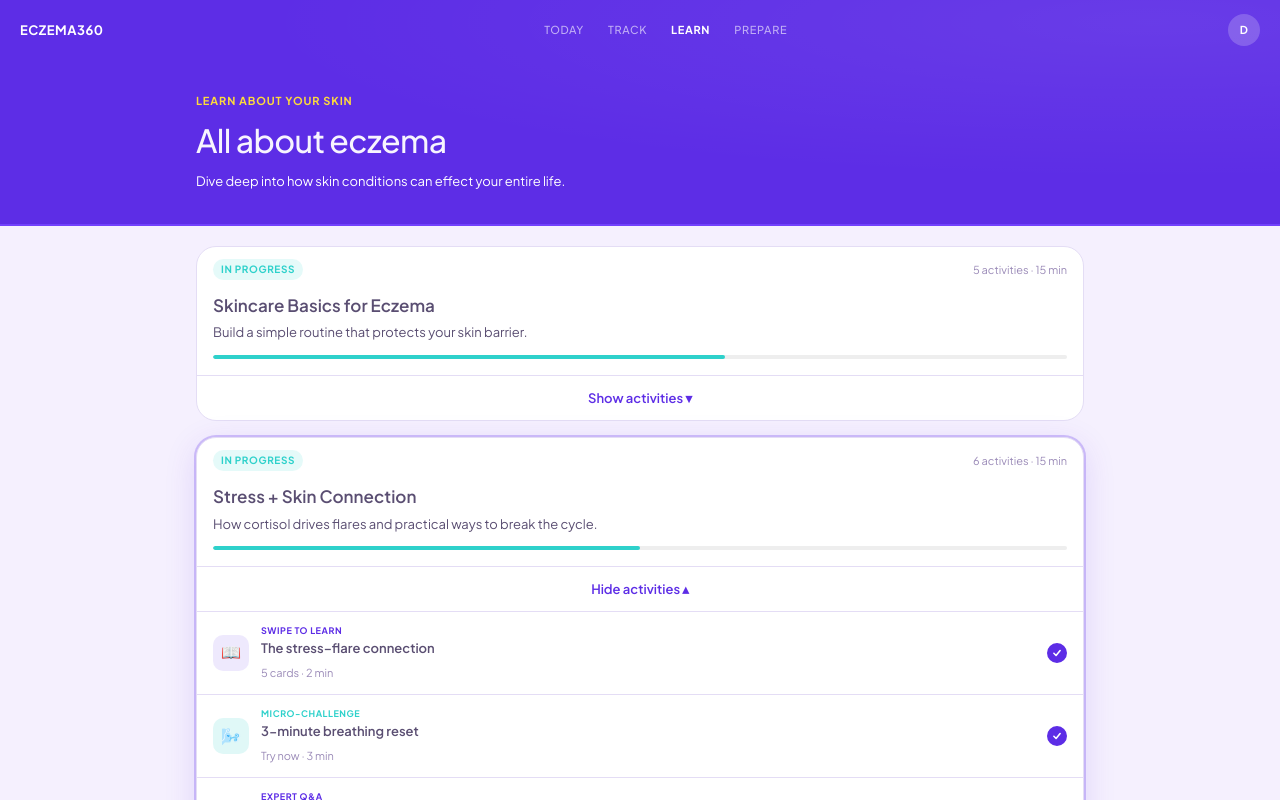
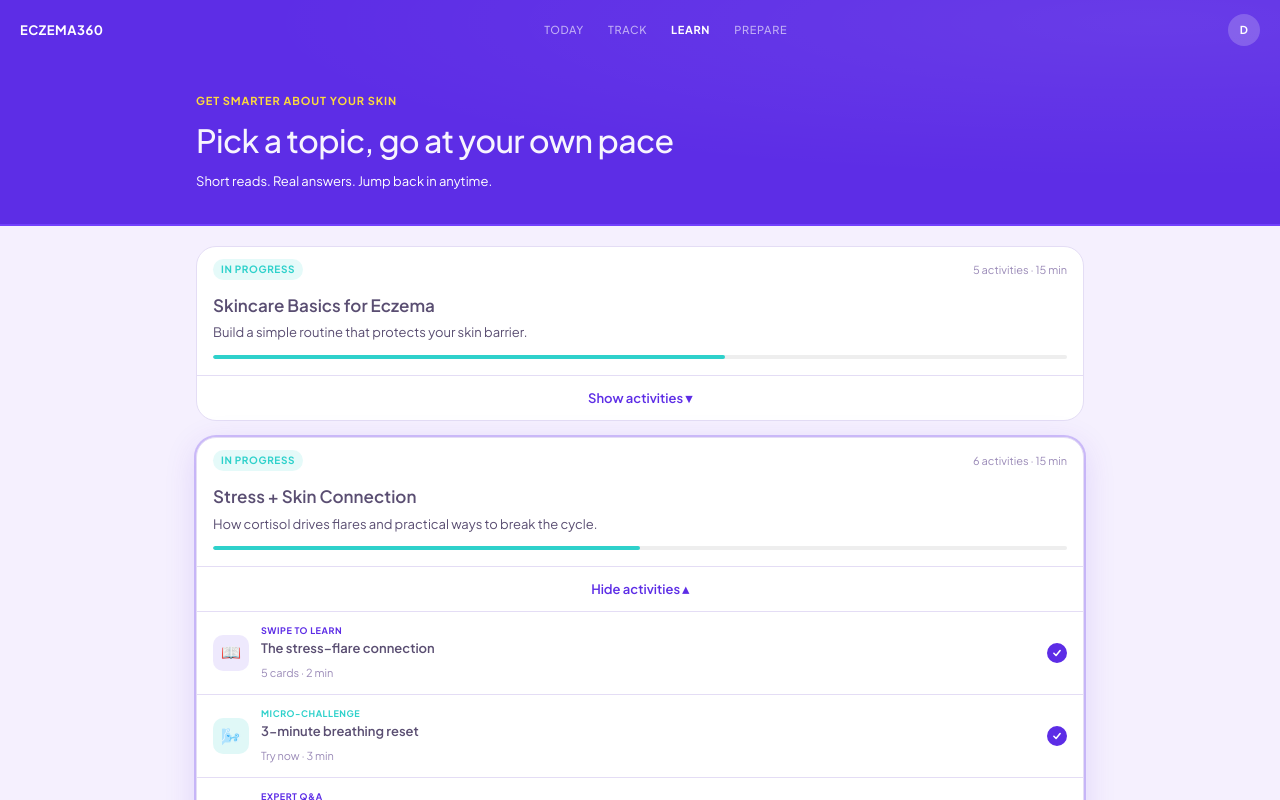
Before and after one commit to isramohamed-crypto/cardiometabolic-insights, a React (Vite) app: page / in a window 1280 px wide. Both pictures are taken after a click on the link "VIEW FULL JOURNEY". Shown: the top 800 px of the page. Built offline with nearby package versions, Linux system fonts and the light colour scheme.

Commit message:
copy updates for track learn prepare pages

```diff
--- a/src/components/LearnPage.jsx
+++ b/src/components/LearnPage.jsx
@@ -232,9 +232,9 @@ export default function LearnPage() {
   return (
     <main className="main learn-page">
       <div className="pp-hero">
-        <p className="pp-hero-eyebrow">Learn about your skin</p>
-        <h1 className="pp-hero-title">All about eczema</h1>
-        <p className="pp-hero-sub">Dive deep into how skin conditions can effect your entire life.</p>
+        <p className="pp-hero-eyebrow">Get smarter about your skin</p>
+        <h1 className="pp-hero-title">Pick a topic, go at your own pace</h1>
+        <p className="pp-hero-sub">Short reads. Real answers. Jump back in anytime.</p>
       </div>
       <div className="lp-journeys">
         {JOURNEYS.map(j => <JourneyCard key={j.id} journey={j} />)}
--- a/src/components/PreparePage.jsx
+++ b/src/components/PreparePage.jsx
@@ -300,9 +300,9 @@ export default function PreparePage() {
 
       {/* Hero */}
       <div className="pp-hero">
-        <p className="pp-hero-eyebrow">Prepare for your visit</p>
-        <h1 className="pp-hero-title">You're ready, Diane</h1>
-        <p className="pp-hero-sub">Your tracking data has been turned into a summary you and your dermatologist can use.</p>
+        <p className="pp-hero-eyebrow">Walk in ready</p>
+        <h1 className="pp-hero-title">Diane, you're set</h1>
+        <p className="pp-hero-sub">We turned your last few weeks into a conversation starter. Your derm will actually want to see this.</p>
         <div className="pp-hero-appt">
           <span className="pp-hero-appt-icon">
             <svg width="22" height="22" viewBox="0 0 24 24" fill="none" stroke="rgba(255,255,255,0.85)" strokeWidth="1.75" strokeLinecap="round" strokeLinejoin="round"><rect x="3" y="4" width="18" height="18" rx="2"/><path d="M16 2v4M8 2v4M3 10h18"/></svg>
--- a/src/components/TrackPage.jsx
+++ b/src/components/TrackPage.jsx
@@ -106,8 +106,8 @@ export default function TrackPage() {
   return (
     <main className="main learn-page track-page">
       <div className="pp-hero tp-hero">
-        <p className="pp-hero-eyebrow">Track your symptoms</p>
-        <h1 className="pp-hero-title">Your skin story</h1>
+        <p className="pp-hero-eyebrow">Your skin diary</p>
+        <h1 className="pp-hero-title">What your data is telling you</h1>
         <p className="pp-hero-sub">Log how you're feeling to help identify the patterns behind your flares.</p>
       </div>
 
```
